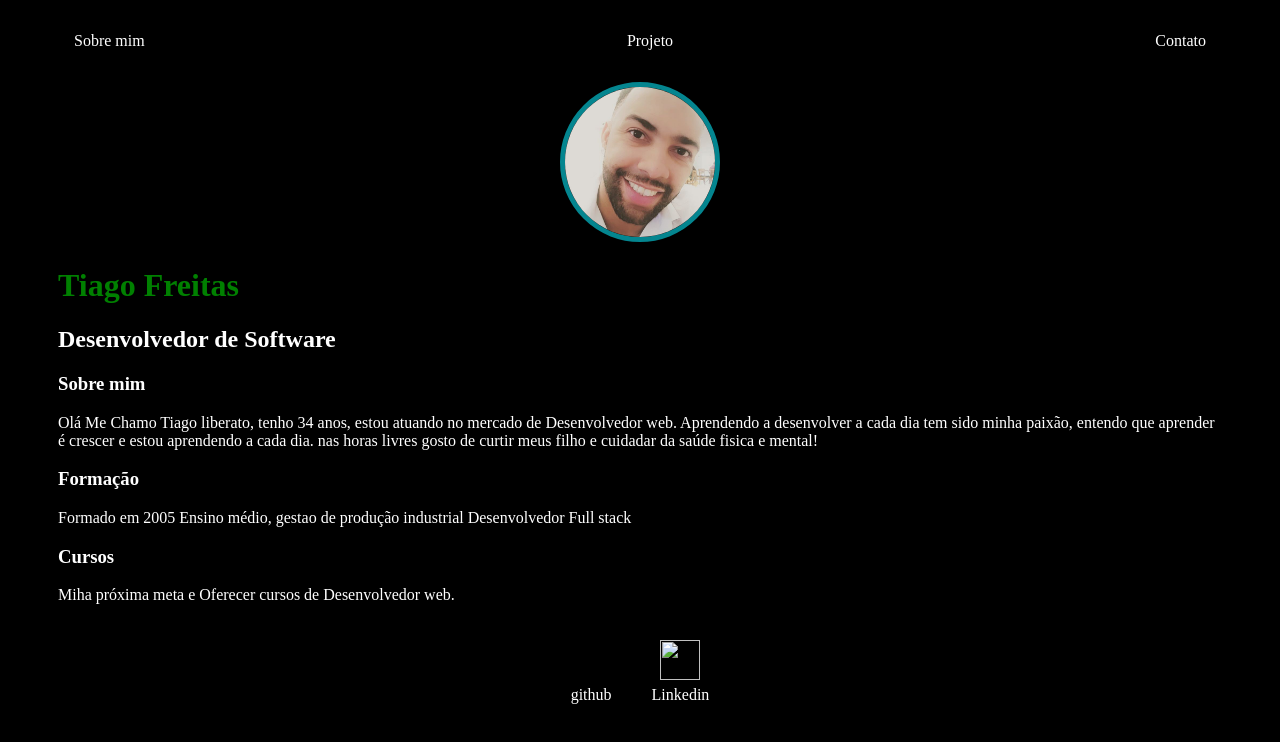
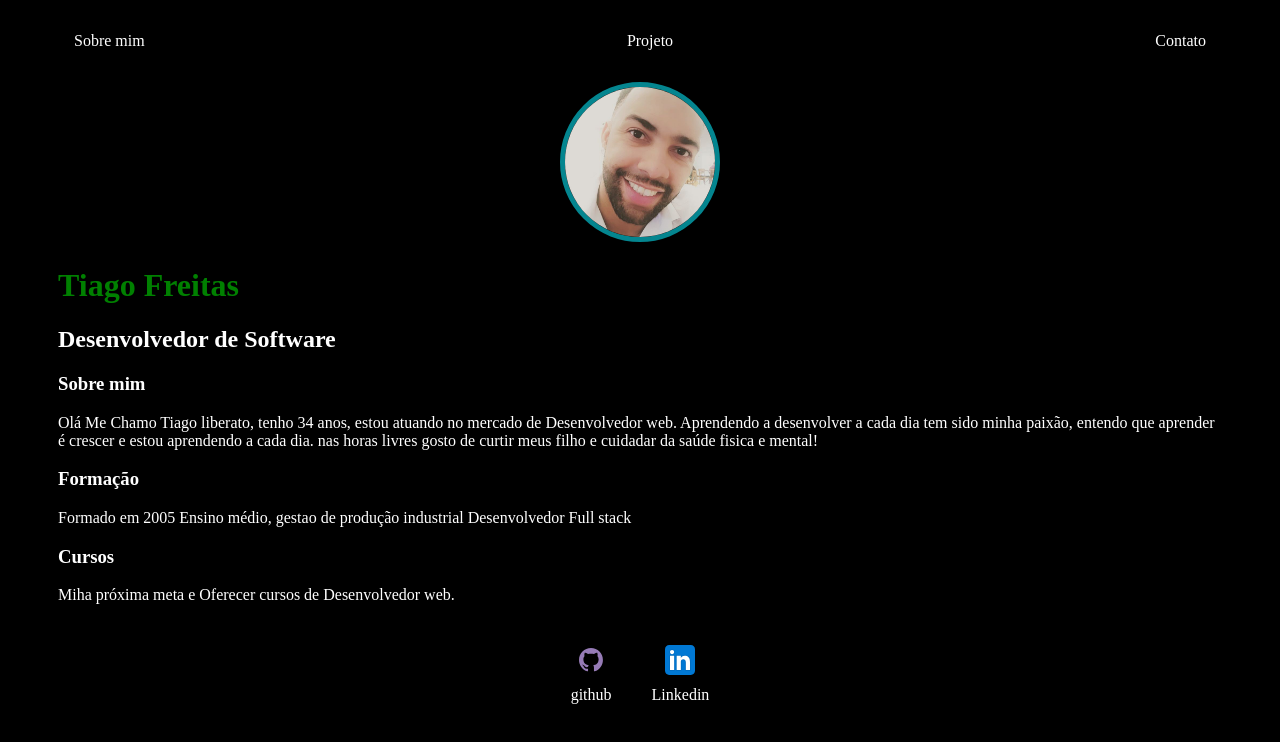
Before and after one commit to TiagoLiberato/Evoluindo, a plain HTML site: page index.html in a window 1280 px wide. Drawn offline with Linux system fonts and the light colour scheme.

Commit message:
Alterado as imagem de rodape

```diff
--- a/index.html
+++ b/index.html
@@ -51,10 +51,10 @@
         </main>
         <footer>
             <a href="https://github.com/TiagoLiberato" target="_blank" rel="noopener noreferrer">
-                <img src="./img/Github 123.png"></img>
+                <img src="./img/github142.svg"></img>
                 <p>github</p>
                 <a href="https://www.linkedin.com/in/tiago-liberato-1ab079228/" target="_blank" rel="noopener noreferrer">
-                    <img src="./img/Linkedin"></img>
+                    <img src="./img/linkedin101.svg"></img>
                     <p>Linkedin</p>
             </a>
         </footer>
```
Also changed, not shown: img/Github 123.png (deleted), img/github142.svg (added), img/linkedin101.svg (added).
